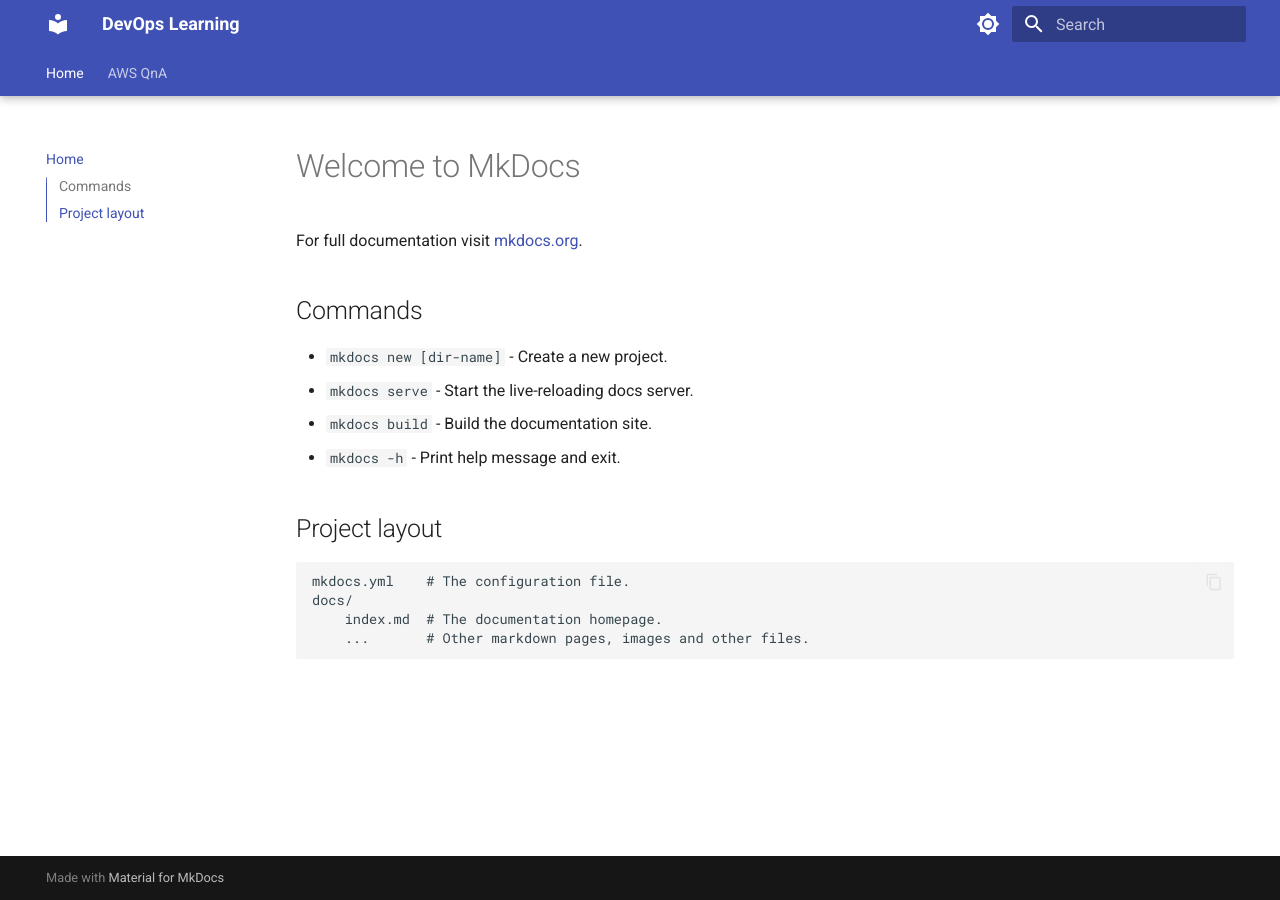
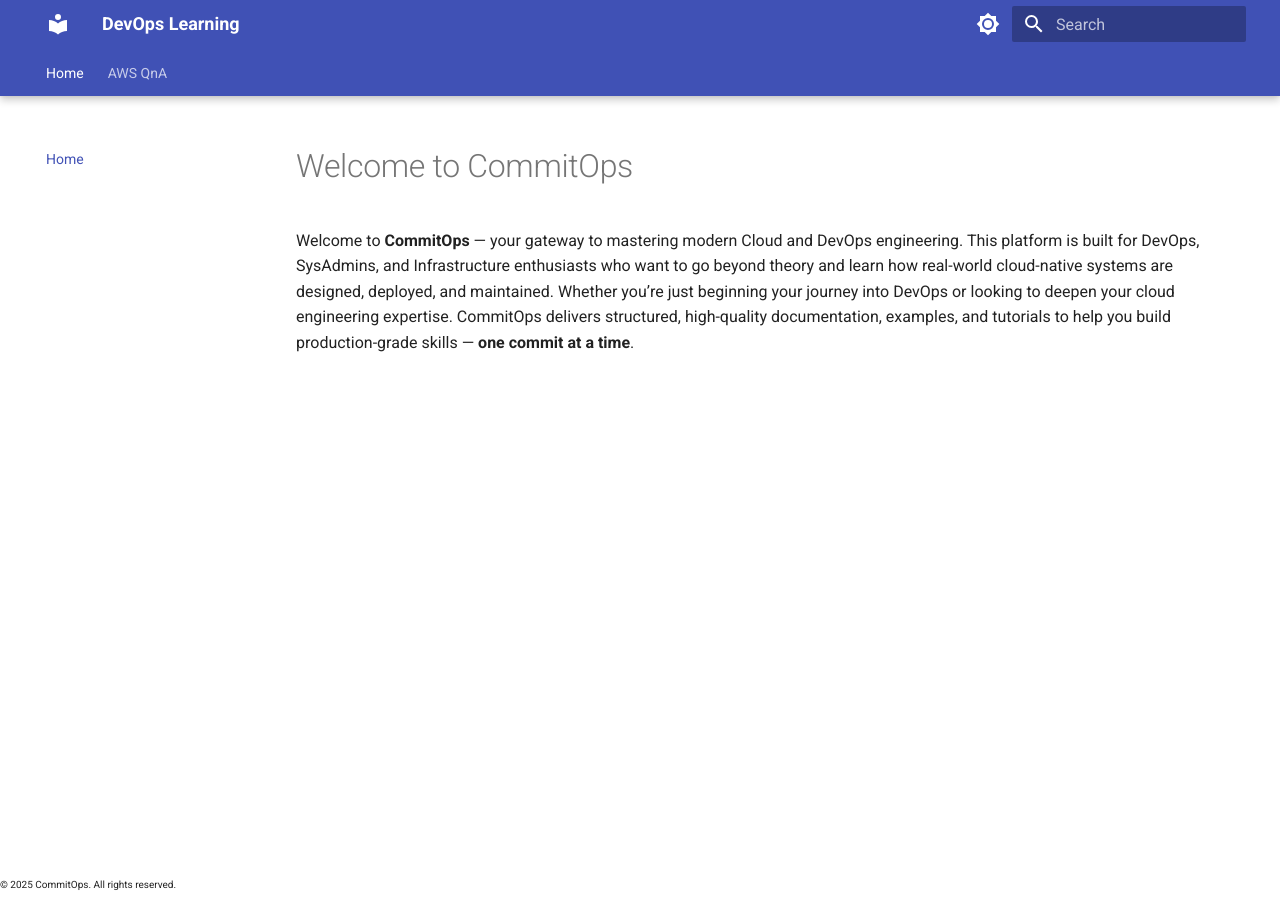
Before and after one commit to CommitOps/commitops.github.io, an MkDocs documentation site: the page built from docs/index.md, in a window 1280 px wide. Built offline with MkDocs 1.6.1 and Material for MkDocs 9.7.7, drawn with Linux system fonts in a browser that asks for light colours.

Commit message:
add steps

```diff
--- a/docs/index.md
+++ b/docs/index.md
@@ -1,17 +1,6 @@
-# Welcome to MkDocs
+# Welcome to CommitOps
 
-For full documentation visit [mkdocs.org](https://www.mkdocs.org).
-
-## Commands
-
-* `mkdocs new [dir-name]` - Create a new project.
-* `mkdocs serve` - Start the live-reloading docs server.
-* `mkdocs build` - Build the documentation site.
-* `mkdocs -h` - Print help message and exit.
-
-## Project layout
-
-    mkdocs.yml    # The configuration file.
-    docs/
-        index.md  # The documentation homepage.
-        ...       # Other markdown pages, images and other files.
+Welcome to **CommitOps** — your gateway to mastering modern Cloud and DevOps engineering.
+This platform is built for DevOps, SysAdmins, and Infrastructure enthusiasts who want to go beyond theory and learn how real-world cloud-native systems are designed, deployed, and maintained.
+Whether you're just beginning your journey into DevOps or looking to deepen your cloud engineering expertise.
+CommitOps delivers structured, high-quality documentation, examples, and tutorials to help you build production-grade skills — **one commit at a time**.
--- /dev/null
+++ b/docs/overrides/partials/footer.html
@@ -0,0 +1,3 @@
+<footer>
+    <p>&copy; 2025 CommitOps. All rights reserved.</p>
+  </footer>
--- a/mkdocs.yml
+++ b/mkdocs.yml
@@ -2,6 +2,7 @@ site_name: DevOps Learning
 site_url: https://mydomain.org/mysite
 theme:
   name: material
+  custom_dir: docs/overrides
   palette:
 
     # Palette toggle for light mode
```
